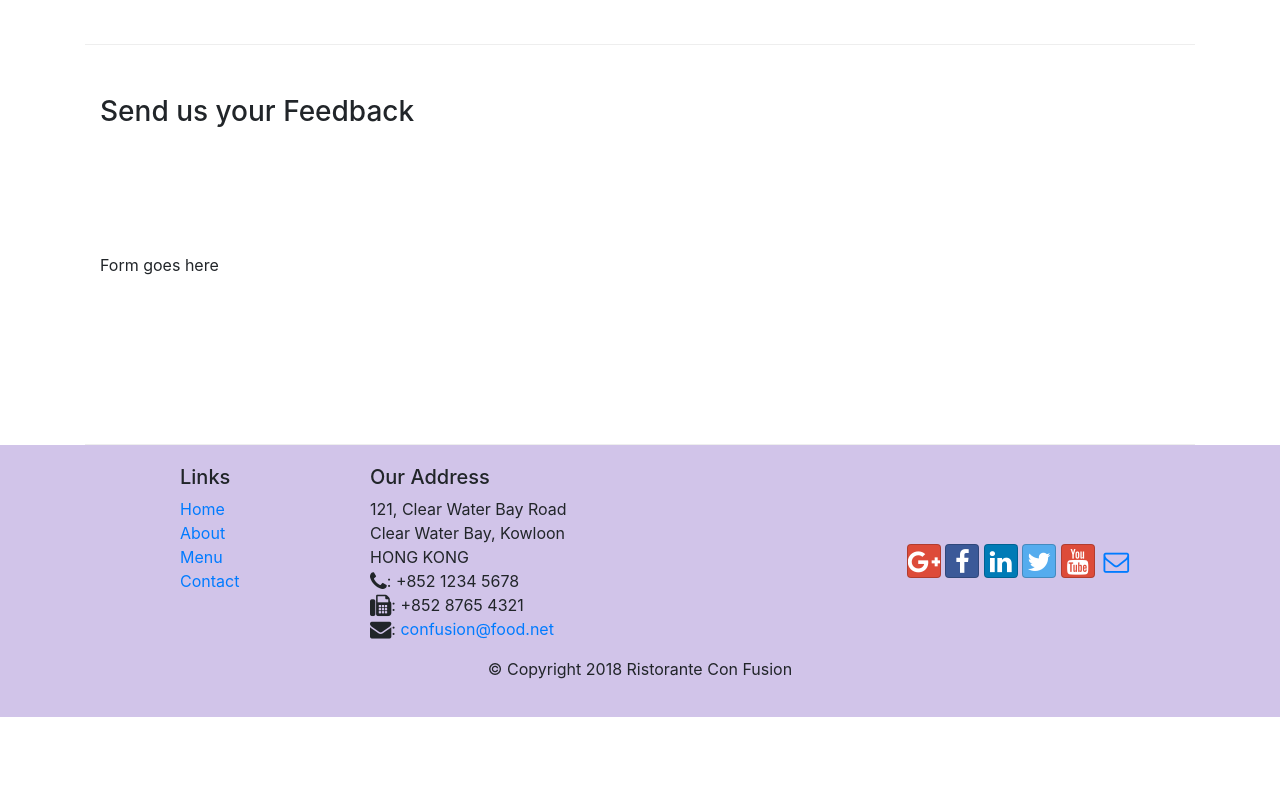
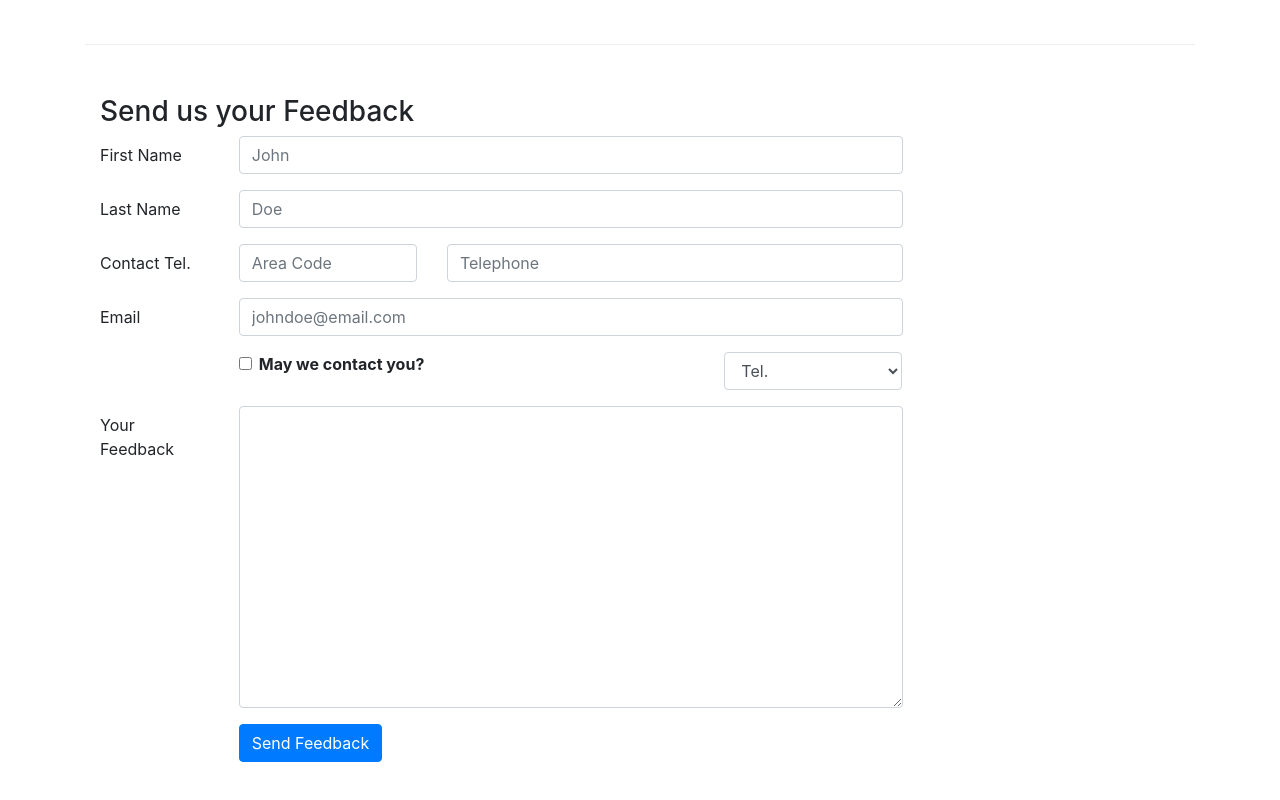
Before and after one commit to AshTears/conFusion, a website: page contactus.html in a window 1280 px wide. Shown: the part 820-1620 px from the top of the page. Before the commit the page ends 1537 px from the top, so only its background shows below. Drawn offline with nearby package versions, Linux system fonts and the light colour scheme.

Commit message:
Added form to contactus page

```diff
--- a/contactus.html
+++ b/contactus.html
@@ -92,7 +92,61 @@
               <h3>Send us your Feedback</h3>
            </div>
             <div class="col-12 col-md-9">
-                Form goes here
+                <form>
+					<div class="form-group row">
+						<label for="firstname" class="col-md-2 col-form-label">First Name</label>
+						<div class="col-md-10"><input type="text" class="form-control" id="firstname"
+						  name="firstname" placeholder="John"/>
+						</div>
+					</div>
+					<div class="form-group row">
+						<label for="lastname" class="col-md-2 col-form-label">Last Name</label>
+						<div class="col-md-10"><input type="text" class="form-control" id="lastname"
+						  name="lastname" placeholder="Doe"/>
+						</div>
+					</div>
+					<div class="form-group row">
+						<label for="telnum" class="col-12 col-md-2 col-form-label">Contact Tel.</label>
+						<div class="col-5 col-md-3"><input type="tel" class="form-control" id="areacode"
+						  name="areacode" placeholder="Area Code"/>
+						</div>
+						<div class="col-7 col-md-7"><input type="tel" class="form-control" id="telnum"
+						  name="telnum" placeholder="Telephone"/>
+						</div>
+					</div>
+					<div class="form-group row">
+						<label for="emailid" class="col-12 col-md-2 col-form-label">Email</label>
+						<div class="col-md-10">
+							<input type="email" class="form-control" id="emailid" name="emailid" placeholder="johndoe@email.com"/>
+						</div>
+					</div>
+					<div class="form-group row">
+						<div class="col-md-6 offset-md-2">
+							<div class="form-check">
+								<input type="checkbox" class="form-check-input" name="approve" id="approve" value=""/>
+								<label class="form-check-label" for="approve"><strong>May we contact you?</strong></label>
+							</div>
+						</div>
+						<div class="col-md-3 offset-md-1">
+							<select class="form-control">
+								<option>Tel.</option>
+								<option>Email</option>
+							</select>
+						</div>
+					</div>
+					<div class="form-group row">
+						<label for="feedback" class="col-12 col-md-2 col-form-label">Your Feedback</label>
+						<div class="col-md-10">
+							<textarea class="form-control" id="feedback" name="feedback"
+							  rows="12"></textarea>
+						</div>
+					</div>
+					<div class="form-group row">
+						<div class="offset-md-2 col-md-10">
+							<button type="submit" class="btn btn-primary">Send Feedback</button>
+						</div>
+					</div>
+				</form>
             </div>
              <div class="col-12 col-md">
             </div>
```
Also changed, not shown: 1 other file.
